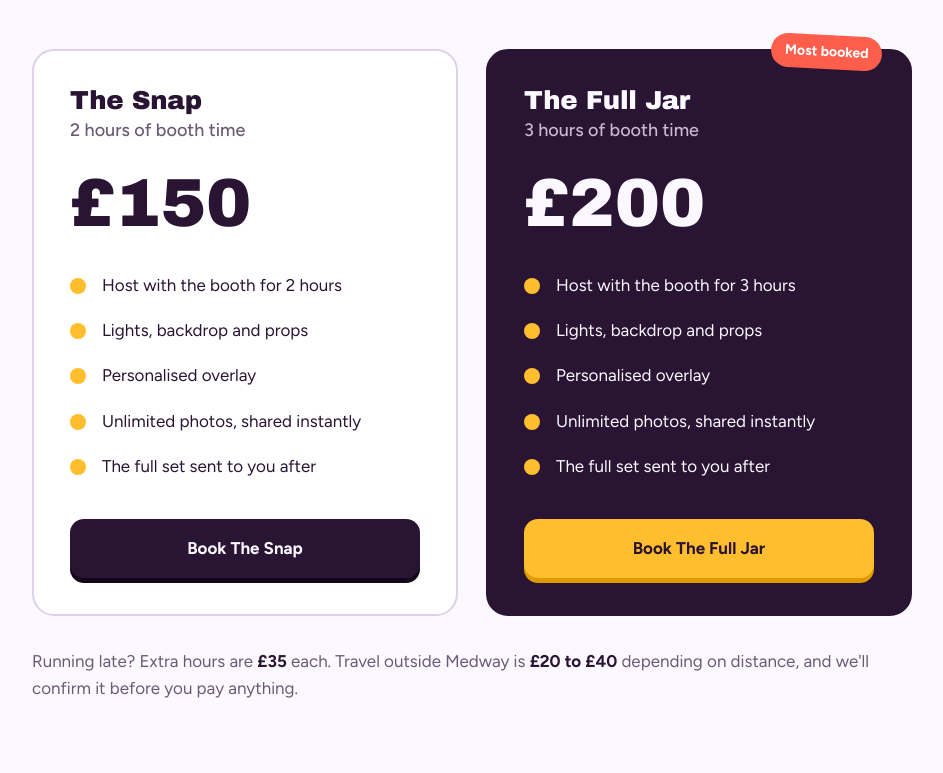
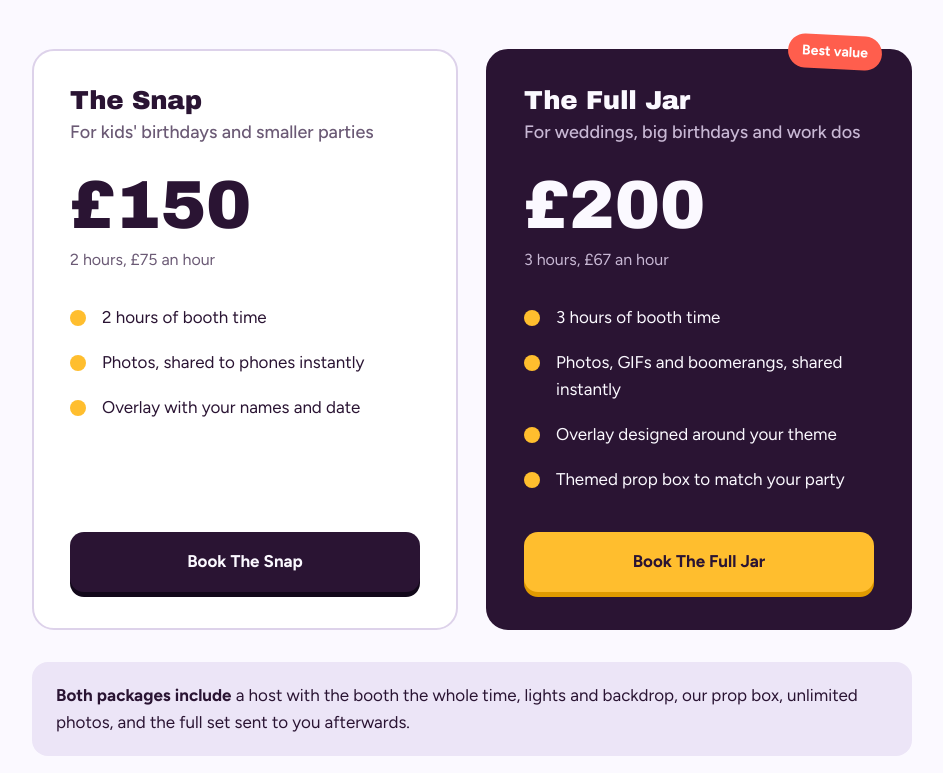
Before and after one commit to BennRule/snapjar, a plain HTML site: page index.html in a window 1280 px wide. Shown: the part 2700-3473 px from the top of the page, without its empty margins (72-1015 px from the left). Drawn offline with Linux system fonts and the light colour scheme; a web font is replaced by a local one.

Commit message:
Differentiate packages

```diff
--- a/index.html
+++ b/index.html
@@ -127,14 +127,17 @@ section{padding:110px 0}
 .pk.best{background:var(--plum);color:var(--white);border-color:var(--plum);position:relative}
 .pk.best .flag{position:absolute;top:-16px;right:28px;background:var(--coral);color:#fff;font-weight:700;font-size:14px;padding:6px 14px;border-radius:999px;transform:rotate(3deg)}
 .pk h3{font-size:26px}
-.pk .hours{color:var(--muted);font-weight:500;margin-top:2px}
-.pk.best .hours{color:#c8b8d4}
-.pk .price{font-family:var(--display);font-size:68px;line-height:1;margin:24px 0 26px}
+.pk .for{color:var(--muted);font-weight:500;margin-top:4px}
+.pk.best .for{color:#c8b8d4}
+.pk .per{color:var(--muted);font-size:16px;margin:-14px 0 22px}
+.pk.best .per{color:#c8b8d4}
+.pk .price{font-family:var(--display);font-size:68px;line-height:1;margin:24px 0 22px}
 .pk ul{list-style:none;margin-bottom:30px;flex:1}
 .pk li{padding:9px 0 9px 32px;position:relative;font-size:17px}
 .pk li:before{content:"";position:absolute;left:0;top:15px;width:16px;height:16px;border-radius:50%;background:var(--sun)}
 .pk .btn{text-align:center}
-.extras{margin-top:32px;max-width:880px;color:var(--muted);font-size:17px}
+.both{margin-top:32px;max-width:880px;font-size:17px;background:var(--lilac);border-radius:16px;padding:20px 24px}
+.extras{margin-top:20px;max-width:880px;color:var(--muted);font-size:17px}
 .extras b{color:var(--ink)}
 @media (max-width:720px){.pk-row{grid-template-columns:1fr}}
 
@@ -285,32 +288,32 @@ footer a{color:#d9cde3}
     <div class="pk-row">
       <div class="pk">
         <h3>The Snap</h3>
-        <div class="hours">2 hours of booth time</div>
+        <div class="for">For kids' birthdays and smaller parties</div>
         <div class="price">£150</div>
+        <div class="per">2 hours, £75 an hour</div>
         <ul>
-          <li>Host with the booth for 2 hours</li>
-          <li>Lights, backdrop and props</li>
-          <li>Personalised overlay</li>
-          <li>Unlimited photos, shared instantly</li>
-          <li>The full set sent to you after</li>
+          <li>2 hours of booth time</li>
+          <li>Photos, shared to phones instantly</li>
+          <li>Overlay with your names and date</li>
         </ul>
         <a class="btn dark" href="#book" data-book>Book The Snap</a>
       </div>
       <div class="pk best">
-        <span class="flag">Most booked</span>
+        <span class="flag">Best value</span>
         <h3>The Full Jar</h3>
-        <div class="hours">3 hours of booth time</div>
+        <div class="for">For weddings, big birthdays and work dos</div>
         <div class="price">£200</div>
+        <div class="per">3 hours, £67 an hour</div>
         <ul>
-          <li>Host with the booth for 3 hours</li>
-          <li>Lights, backdrop and props</li>
-          <li>Personalised overlay</li>
-          <li>Unlimited photos, shared instantly</li>
-          <li>The full set sent to you after</li>
+          <li>3 hours of booth time</li>
+          <li>Photos, GIFs and boomerangs, shared instantly</li>
+          <li>Overlay designed around your theme</li>
+          <li>Themed prop box to match your party</li>
         </ul>
         <a class="btn" href="#book" data-book>Book The Full Jar</a>
       </div>
     </div>
+    <p class="both"><b>Both packages include</b> a host with the booth the whole time, lights and backdrop, our prop box, unlimited photos, and the full set sent to you afterwards.</p>
     <p class="extras">Running late? Extra hours are <b>£35</b> each. Travel outside Medway is <b>£20 to £40</b> depending on distance, and we'll confirm it before you pay anything.</p>
   </div>
 </section>
```
